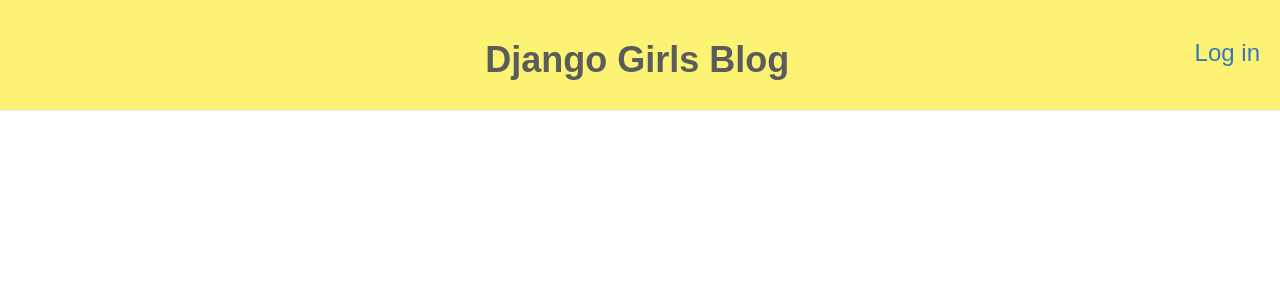
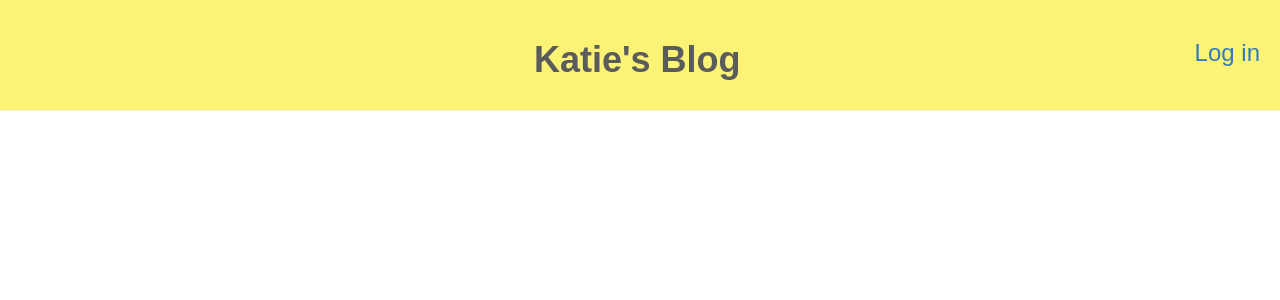
Before and after one commit to launchKat/my-first-blog, a Django app: page / in a window 1280 px wide. Shown: the top 300 px of the page. Run offline with Django 3.2, Linux system fonts and the light colour scheme; data that the repository does not hold is empty; some libraries are stand-ins or nearby versions.

Commit message:
Update base.html

```diff
--- a/blog/templates/blog/base.html
+++ b/blog/templates/blog/base.html
@@ -2,7 +2,7 @@
 <html>
 
 <head>
-    <title>Django Girls blog</title>
+    <title>Katie's Blog</title>
     <link rel="stylesheet" href="//maxcdn.bootstrapcdn.com/bootstrap/3.2.0/css/bootstrap.min.css">
     <link rel="stylesheet" href="//maxcdn.bootstrapcdn.com/bootstrap/3.2.0/css/bootstrap-theme.min.css">
     <link href='//fonts.googleapis.com/css?family=Lobster&subset=latin,latin-ext' rel='stylesheet' type='text/css'>
@@ -21,7 +21,7 @@
             <a href="{% url 'post_new' %}" class="top-menu"><span class="glyphicon glyphicon-plus"></span></a>
             {% endif %}
         </div>
-        <h1><a href="/">Django Girls Blog</a></h1>
+        <h1><a href="/">Katie's Blog</a></h1>
     </div>
     <div class="content container">
         <div class="row">
```
